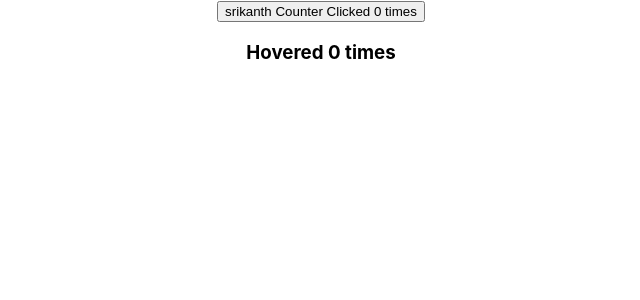
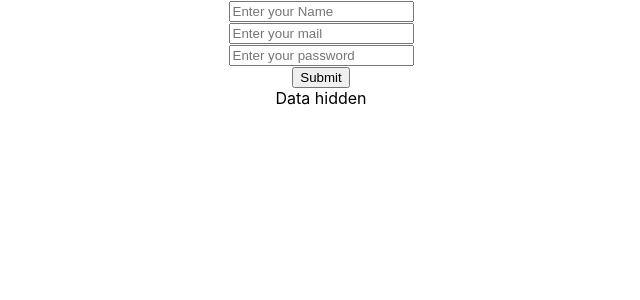
Before and after one commit to racharlasrikanth/react-full-course, a React (Create React App) app: page / in a window 1280 px wide. Shown: the top 300 px of the page, without its empty margins (319-959 px from the left). Built offline with nearby package versions, Linux system fonts and the light colour scheme.

Commit message:
practiced UseState in React

```diff
--- a/src/1-useState/final/2-useState-advanced.js
+++ b/src/1-useState/final/2-useState-advanced.js
@@ -16,9 +16,9 @@ const Index = () => {
     },
     {
       id: "35232fsf",
-      firstName: "don",
-      lastName: "seenu",
-      age: 24,
+      firstName: "Ashok Kumar",
+      lastName: "Dharanikota",
+      age: 20,
     },
   ];
   const [data, setData] = useState(intialArray);
--- /dev/null
+++ b/src/1-useState/starter/4-useState-example-2.jsx
@@ -0,0 +1,107 @@
+import React, { useState } from "react";
+
+const Index =() => {
+
+    const [fname,setName] = useState("");
+    const [mail,setMail] = useState("");
+    const [password, setPassword] = useState("")
+    const [userdata,showData] = useState(false)
+
+
+    const handleChanges =(e,name) => {
+        if(name === "fname"){
+            setName(e.target.value)
+            console.log(fname);
+        }
+        else if(name === "mail"){
+            setMail(e.target.value)
+            console.log(mail);
+        }
+        else if(name === "password") {
+            setPassword(e.target.value)
+            console.log(password);
+        }
+    }
+
+    const handleSubmit =(e) => {
+        e.preventDefault();
+
+        let data = {
+            fname : fname,
+            mail : mail,
+            password : password
+        };
+
+        showData(true)
+        console.log(data);
+        alert("Form submitted successfully!")
+    }
+
+    // const nameChange =(e) => {
+    //     setName(e.target.value)
+    //     console.log(name);
+    // }
+
+    // const mailChange =(e) => {
+    //     setMail(e.target.value)
+    //     console.log(mail);
+
+    // }
+
+    // const passwordChange =(e) => {
+    //     setPassword(password)
+    //     console.log(password);
+    // }
+
+
+
+    return (
+        <div>
+            <form onSubmit={handleSubmit}>
+                <div>
+                    <input
+                    type="text"
+                    id="name"
+                    name="name"
+                    placeholder="Enter your Name"
+                    onChange={(e)=> handleChanges(e,"fname")}
+                     />
+                </div>
+                <div>
+                    <input
+                    type="mail"
+                    id="mail"
+                    name="mail"
+                    placeholder="Enter your mail"
+                    onChange={(e)=> handleChanges(e,"mail")}
+
+                     />
+                </div>
+                <div>
+                    <input
+                    type="password"
+                    id="password"
+                    name="password"
+                    placeholder="Enter your password"
+                    onChange={(e)=> handleChanges(e,"password")}
+                     />
+                </div>
+                <button>Submit</button>
+            </form>
+
+            <div>
+                {userdata ? (
+                <div>
+                <h1>{fname}</h1>
+                <h1>{mail}</h1>
+                <p>{password}</p>
+                </div>
+                ) : " Data hidden"}
+            </div>
+
+
+        </div>
+    );
+}
+
+export default Index;
--- a/src/App.js
+++ b/src/App.js
@@ -1,12 +1,14 @@
 import React from "react";
-import Final from "./HigherOrderComp/final/ClickCounter";
-import Final2 from "./HigherOrderComp/final/HoverCounter";
+import Index from "./1-useState/starter/4-useState-example-2"
 
 function App() {
   return (
     <div className="App">
-      <Final name={"srikanth"} />
-      <Final2 />
+      {/* <Final name={"srikanth"} />
+      <Final2 /> */}
+
+      <Index/>
+
     </div>
   );
 }
```
Also changed, not shown: src/1-useState/starter/1-useState-basics.js (+34 -2 lines), src/1-useState/starter/2-useState-advanced.js (added, +53 -0 lines), src/1-useState/starter/3-useState-example-1.js (added, +25 -0 lines), 1 other file (tests, documents, lock files or other folders).
